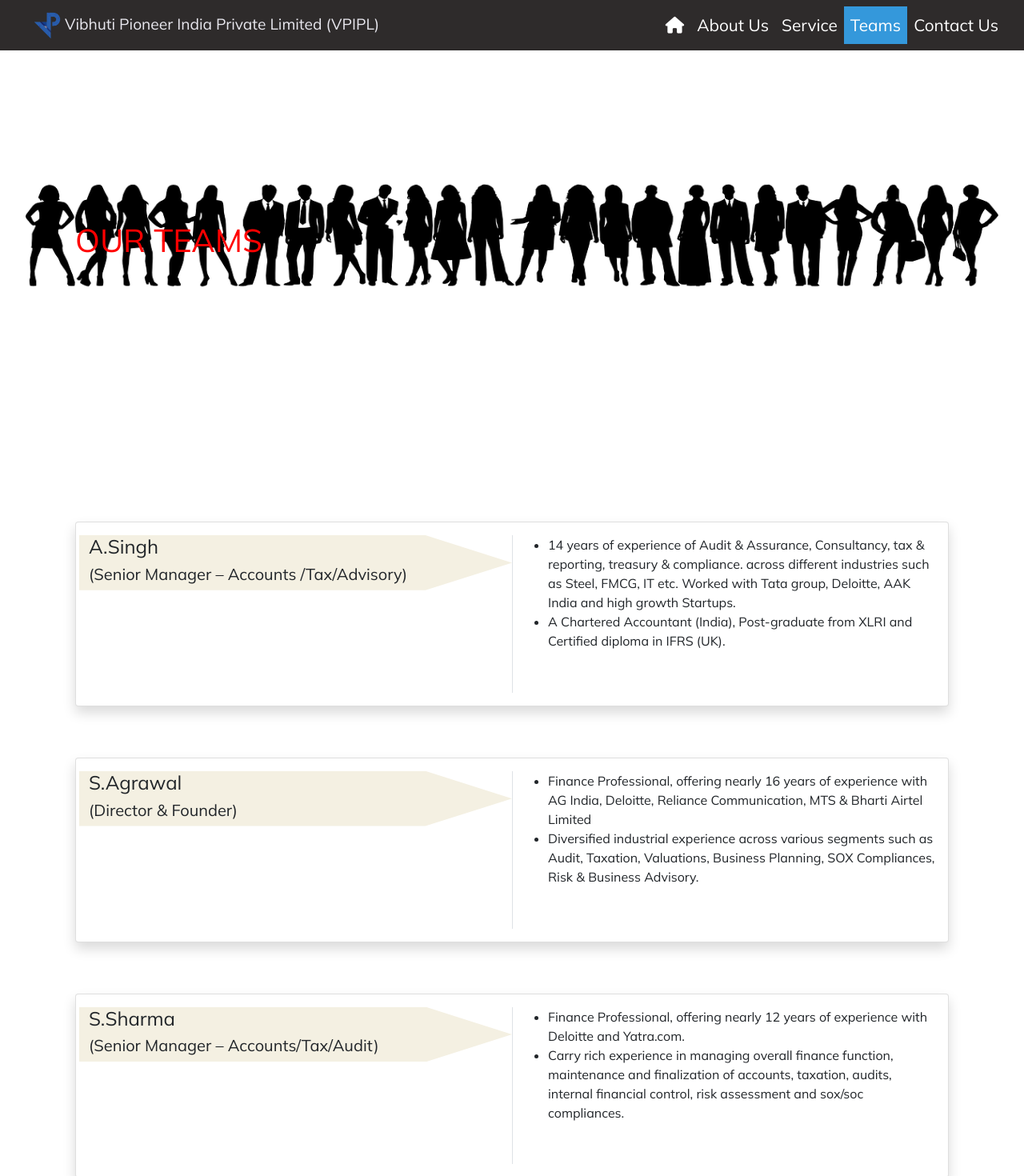
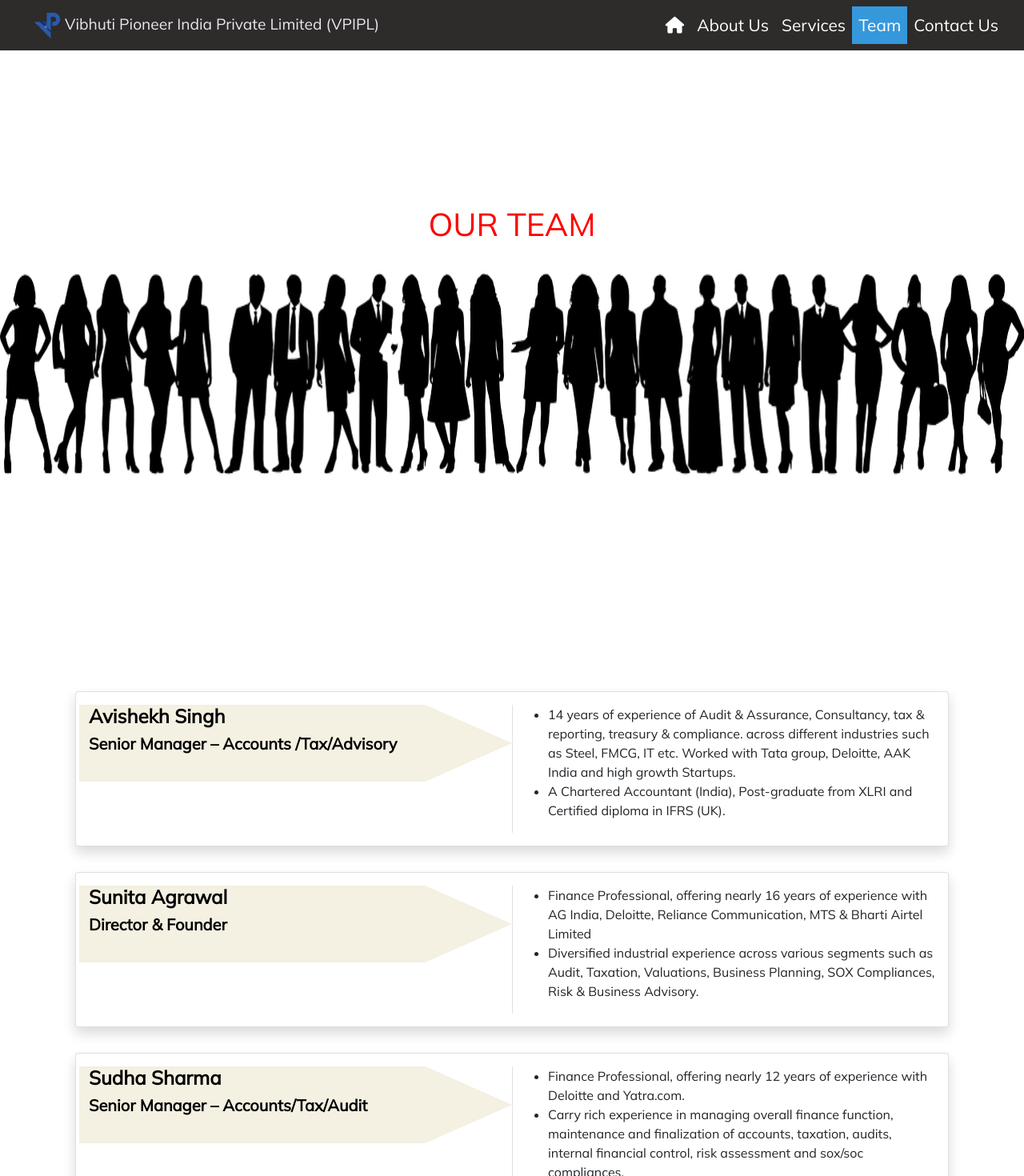
Before and after one commit to juhishivam/vpipl, a React (Create React App) app: page /teams in a window 1280 px wide. Shown: the top 1470 px of the page at 80% size. Built offline with nearby package versions, Linux system fonts and the light colour scheme; a web font is replaced by a local one.

Commit message:
animation text name fix

```diff
--- a/src/App.css
+++ b/src/App.css
@@ -73,7 +73,7 @@ input[type = 'channel']
   text-align:justify;
 }
 .footer2{
-  background-color: rgb(224, 137, 22);
+  background-color: #f59f48 transparent
 
 }
 /* .rightpara{
@@ -82,8 +82,8 @@ input[type = 'channel']
 } */
 /* contactus */
 .connect-us{
-  margin-top: 12rem;
-  margin-bottom: 8rem;
+  /* margin-top: 12rem; */
+  margin-bottom: 4rem;
   background-color: #F4F0E2;
   clip-path: polygon(0 0, 80% 0, 100% 50%, 80% 100%, 0 100% );
   /* width: 100%; */
@@ -98,7 +98,7 @@ input[type = 'channel']
   }
 }
 .shadow{
-  margin-top: 4rem;
+  /* margin-top: 4rem;  */
    margin-bottom: 2rem;
 }
 .contactshadow{
--- a/src/MyComponents/Carousel.jsx
+++ b/src/MyComponents/Carousel.jsx
@@ -46,7 +46,7 @@ import Wobble from 'react-reveal/Wobble';
             alt="Third slide"
           />
           <Carousel.Caption className="textC">
-            <h3 className="textcar"><Wobble>(BUSINESS VALUATION)</Wobble></h3>
+            <h3 className="textcar"><Wobble>BUSINESS VALUATION</Wobble></h3>
             <p className="paracar"><Zoom> <span style={{color:"yellow"}}>Business Valuation/Fixed Asset Valuation.</span></Zoom></p>
           </Carousel.Caption>
         </Carousel.Item>
--- a/src/MyComponents/Home.jsx
+++ b/src/MyComponents/Home.jsx
@@ -8,7 +8,9 @@ import CarouselContainer from "./Carousel";
 import { Link, NavLink } from "react-router-dom";
 import Aos from "aos";
 import "aos/dist/aos.css";
-import Zoom from "react-reveal/Zoom";
+import Fade from 'react-reveal/Fade';
+import Slide from 'react-reveal/Slide';
+
 const Home = () => {
   const [state] = useState({
       title:"HimSal",
@@ -111,22 +113,23 @@ const Home = () => {
       <div className="home2">
         <div className="container">
           <div className="">
-            <div>
-              <h1>
-                <span  style={{ color: "yellow" }}>
+            {/* <div> */}
+            <Fade left big>
+ <h1>
+                <span className="textcontact"  style={{ color: "yellow" }}>
                   Feel Free
                 to Contact Us
                 </span>
-              </h1>
-              <div className="home2__btn">
-                <NavLink
+              </h1></Fade>
+              <div className="home2__btn textcontact" >
+              <Slide right> <NavLink
                   to="/contact"
                   className="btn btn-outline-primary rounded-pill startbutton"
                 >
                   Contact Us
-                </NavLink>
+                </NavLink></Slide>
               </div>
-            </div>
+            {/* </div> */}
           </div>
         </div>
       </div>
--- a/src/MyComponents/Navbar.jsx
+++ b/src/MyComponents/Navbar.jsx
@@ -31,10 +31,10 @@ const [show,setShow] = useState(false)
                                             <NavLink className="nav-link" style={{color:'white' , backgroundColor:getcolor('/about')}} to="/about">About Us</NavLink>
                                         </li>
                                         <li className="nav-item">
-                                            <NavLink className="nav-link" style={{color:'white' , backgroundColor:getcolor('/service')}} to="/service">Service</NavLink>
+                                            <NavLink className="nav-link" style={{color:'white' , backgroundColor:getcolor('/service')}} to="/service">Services</NavLink>
                                         </li>
                                         <li className="nav-item">
-                                            <NavLink className="nav-link" style={{color:'white' , backgroundColor:getcolor('/teams')}} to="/teams">Teams</NavLink>
+                                            <NavLink className="nav-link" style={{color:'white' , backgroundColor:getcolor('/teams')}} to="/teams">Team</NavLink>
                                         </li>
                                         <li className="nav-item">
                                             <NavLink className="nav-link" style={{color:'white' , backgroundColor:getcolor('/contact')}} to="/contact">Contact Us</NavLink>
--- a/src/MyComponents/Service.jsx
+++ b/src/MyComponents/Service.jsx
@@ -1,6 +1,8 @@
 import React from "react";
 import Card from "../MyComponents/Card";
 import Sdata from "../MyComponents/Sdata";
+import Zoom from "react-reveal/LightSpeed";
+
 const capitalizeFirstLowercaseRest = str => {
   return str.charAt(0).toUpperCase() + str.slice(1).toLowerCase();
 };
@@ -30,10 +32,10 @@ const Service = () => {
         <div  className="container">
           <div className="service_text">
             <div>
-              <h1> Our
+            <Zoom> <h1> Our
                 Services
 
-              </h1>
+              </h1></Zoom>
 
             </div>
           </div>
@@ -98,7 +100,7 @@ const Service = () => {
           <h6>BUSINESS VALUATION SERVICES</h6>
           <div className="underline"></div>
           <ul>
-            <li>{capitalizeFirstLowercaseRest(" BUSINESS COMBINATIONS / PURCHASE PRICE ALLOCATION")}</li>
+            <li>{capitalizeFirstLowercaseRest("BUSINESS COMBINATIONS / PURCHASE PRICE ALLOCATION")}</li>
             <li>{capitalizeFirstLowercaseRest("VALUATION OF EQUITY AND DEBT INSTRUMENTS")}</li>
             <li>{capitalizeFirstLowercaseRest("STRATEGIC VALUE ADVISORY")}</li>
             <li>{capitalizeFirstLowercaseRest("INTANGIBLE ASSET / INTELLECTUAL PROPERTY VALUATION")}</li>
--- a/src/MyComponents/Teams.js
+++ b/src/MyComponents/Teams.js
@@ -14,12 +14,12 @@ const teams = () => {
         <div className="container">
           {/* <div className=""> */}
 
-              <h1 className='ourteam'>
+              <Pulse><h1 className='ourteam'>
                 <span className="" style={{ color: "red" }}>
-                  OUR TEAMS
+                  OUR TEAM
                 </span>
 
-              </h1>
+              </h1></Pulse>
 
 
           {/* </div> */}
@@ -106,8 +106,8 @@ const teams = () => {
           <div className='card-body'>
             <div className='row'>
               <div className='col-md-6 connect-us'>
-              <h4>A.Singh</h4>
-                            <h5>(Senior Manager – Accounts /Tax/Advisory)</h5>
+              <h4 className='teamhead'>Avishekh Singh</h4>
+                            <h5 className='teamname'>Senior Manager – Accounts /Tax/Advisory</h5>
               </div>
             <div className='col-md-6 border-start'>
               {/* <h5>Address Information</h5> */}
@@ -132,8 +132,8 @@ const teams = () => {
           <div className='card-body'>
             <div className='row'>
               <div className='col-md-6 connect-us'>
-              <h4>S.Agrawal</h4>
-                            <h5>(Director & Founder)</h5>
+              <h4 className='teamhead'>Sunita Agrawal</h4>
+                            <h5 className='teamname'>Director & Founder</h5>
               </div>
             <div className='col-md-6 border-start'>
               {/* <h5>Address Information</h5> */}
@@ -158,8 +158,8 @@ const teams = () => {
           <div className='card-body'>
             <div className='row'>
               <div className='col-md-6 connect-us'>
-              <h4>S.Sharma</h4>
-                            <h5>(Senior Manager – Accounts/Tax/Audit)</h5>
+              <h4 className='teamhead'>Sudha Sharma</h4>
+                            <h5 className='teamname'>Senior Manager – Accounts/Tax/Audit</h5>
               </div>
             <div className='col-md-6 border-start'>
 
--- a/src/MyComponents/contactus.js
+++ b/src/MyComponents/contactus.js
@@ -19,7 +19,7 @@ const Contactus = () => {
               <img style={{width:"100%"}} src={contact}/>
               </div>
             <div className='col-md-6 border-start'>
-              <h5>Address Information</h5>
+              <h5>Address </h5>
               <div className='underline'></div>
               <p className='info'><i class="fas fa-address-card" style={{font:"48px", color:"red"}}></i> CP- FF- 4A
               Gallaria -2, <br/> Crossing Republic, Ghaziabad <br/> Uttar Pradesh : 201016</p>
--- a/src/MyComponents/footer.js
+++ b/src/MyComponents/footer.js
@@ -121,7 +121,7 @@ const Footer = () => {
               style={{ marginTop: 20, marginBottom: 50, color: "white" }}
             >
               <div><FontAwesomeIcon icon="fa-solid fa-arrows-down-to-people" />
-              <i class="fa fa-group"></i><Link to="/teams"> Our Teams</Link>
+              <i class="fa fa-group"></i><Link to="/teams"> Our Team</Link>
               </div>
 
 
--- a/src/index.css
+++ b/src/index.css
@@ -48,7 +48,7 @@ code {
 }
 @media (max-width: 991px){
   .navbar-brand {
-    font-size: 0.9rem !important;
+    font-size: 0.7rem !important;
   }
   .menu_active{
     font-weight: bold;
@@ -65,29 +65,49 @@ code {
   /* width: 100% ; */
   background: url("/src/images/tax1.jpg") transparent;
   /* height: 350px; */
-  background-attachment: fixed;
+  /* background-attachment: fixed; */
   padding: 20vw 10px;
-  background-size: 85% 100%;
+  background-size: 100% 80%;
   background-position: center;
   background-repeat: no-repeat;
 
 
 
 }
+.textabout{
+  margin-top: 3rem;
+  display: flex;
+  justify-content: center;
+}
+.textcontact{
+  display: flex;
+  justify-content: center;
+}
 .team2{
-  margin-bottom: 10px;
+  /* margin-bottom: 10px; */
   vertical-align: baseline;
   /* width: 100% ; */
   background: url("/src/images/why-us.png") transparent;
   /* height: 350px; */
-  background-attachment: fixed;
+  /* background-attachment: fixed; */
   padding: 20vw 10px;
-  background-size: 95% 95%;
+  background-size: 100% 40%;
   background-position: center;
   background-repeat: no-repeat;
 }
 .ourteam{
-  margin-top: 20px;
+  /* margin-top: 20px; */
+  margin-bottom: 19rem;
+  display: flex;
+  justify-content: center;
+}
+.teamhead{
+  color: black;
+  font-weight: 700;
+}
+.teamname{
+  color: black;
+  font-weight: 600;
 }
 .about2{
   margin-bottom: 20px;
@@ -95,7 +115,7 @@ code {
   width: 100% ;
   background: url("/src/images/coolabt.png") transparent;
   height: 350px;
-  background-attachment: fixed;
+  /* background-attachment: fixed; */
 }
 /* .section ul li{
   text-transform:capitalize !important;
@@ -156,22 +176,26 @@ code {
   color: rgb(245, 247, 252);
 }
 .about_text{
-  height: 450px;
-  display: flex;
-  align-items: center;
+  /* height: 450px; */
+  /* display: flex;
+  align-items: center; */
   /* width: 400px; */
   /* justify-content: center; */
   /* margin: 0 auto; */
   color: rgb(235, 224, 30);
-  margin-top: 3.8rem;
+  /* margin-top: 3.8rem; */
 }
-.aboutlogo img{
-  width:10vw;
+.aboutlogo  {
+  margin: 0 20px 0 20px;
+  width: 50px;
+  height: 50px;
+
+  /* width:10vw;
     height: 10vh;
-    margin-left: 100px;
+    margin-left: 100px; */
 }
 .about_text h1{
-  font-size: 50px;
+  font-size: 85px;
  line-height: 60px;
  font-weight: 700px;
  font-style:italic;
@@ -186,7 +210,7 @@ code {
 }
 .startbutton{
   margin-top: 35px;
- margin-left: 5rem;
+ /* margin-left: 5rem; */
 }
 .head-line{
   font-size: 2.3rem !important;
@@ -500,7 +524,7 @@ margin-bottom: 5rem;
 width: 100%;
 padding: 5px;
 background-color: #e2631a !important;
-background-image: linear-gradient(red, orange);
+background-image: linear-gradient(rgb(128, 80, 206), rgb(216, 158, 51));
 }
 .footer-p{
   margin-top: 4rem;
```
Also changed, not shown: src/MyComponents/About.jsx (+17 -14 lines), src/images/why-us.png.
